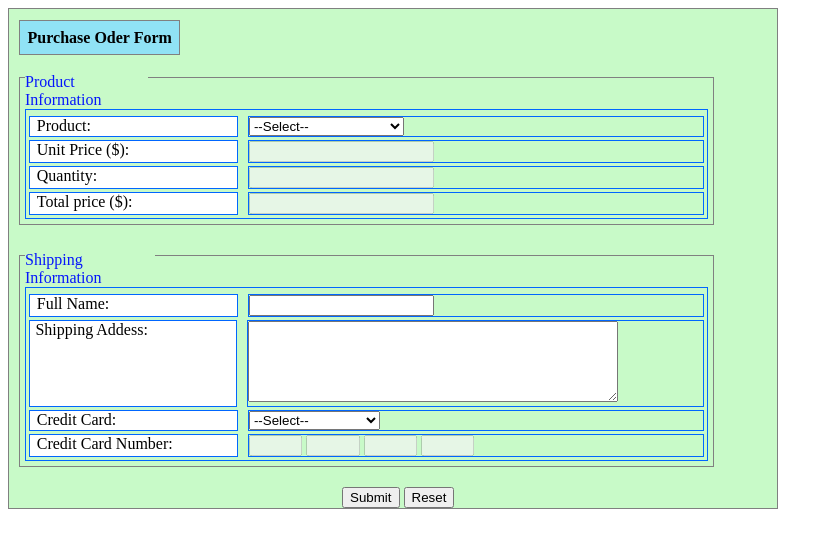
After one commit to maindariusvn/gioithieu1, a PHP site: page /payment.html in a window 1280 px wide. The commit adds this page. Shown: the top 548 px of the page, without its empty margins (0-833 px from the left). Run offline with PHP 8.4, Linux system fonts and the light colour scheme.

Commit message:
Add files via upload

```diff
--- /dev/null
+++ b/payment.html
@@ -0,0 +1,199 @@
+<!DOCTYPE html>
+<html>
+<head>
+	<title>Payment</title>
+	<meta charset="utf-8">
+	<style type="text/css">
+		.total{
+			background-color: #c8fac8;
+			width: 60%;
+			border: 1px grey solid;
+			padding-top: 20px;
+			padding-left: 10px;
+		}
+
+		.header{
+			background-color:  #90e2f5;
+			border: thin grey solid;
+			margin-top: 10px;
+			width: 18%;
+			padding: 1%;
+		}
+
+		.main_one{
+			width: 90%;
+			border: grey 1px solid;
+			padding: 5px;
+			margin-top: 30px;
+		}
+		.main_two{
+			width: 90%;
+			border: grey 1px solid;
+			padding: 5px;
+			margin-top: 30px;
+		}
+
+		.row{
+			display: flex;
+			border: #0066ff
+			padding: 2px;
+			margin-top: 3px;
+		}
+
+		.row_select{
+			margin-left: 10px;
+		}
+
+		.row_fill{
+			margin-left: 10px;
+			width: 20%;
+		}
+
+		.changecolor:focus{
+			background-color: yellow;
+		}
+	</style>
+</head>
+<body>
+	<div class="total">
+		<form>
+		<b class="header">Purchase Oder Form</b>
+		<div class="main_one">
+			<div style="margin-top: -10px; background-color: #c8fac8; width: 18%; color: #0516fc">Product Information</div>
+			<div style="border: 1px solid #0066ff; padding: 3px;">
+				<div class="row">
+					<div style="width: 30%; border: 1px solid #0066ff; padding-left: 1%; background-color: white">Product:</div>
+					<div style="width: 68%; border: 1px solid #0066ff; margin-left: 10px;">
+						<select required class="row_select, changecolor" id="product" onchange="changeProduct()" onchange="update_TotalPrice()">
+						<option value="">--Select--</option>
+						<option value="Comfort Sleeper">Comfort Sleeper</option>
+						<option value="Morgan Kids Bed">Morgan Kids Bed</option>
+						<option value="Entertainment Cabinet">Entertainment Cabinet</option>
+						</select>
+					</div>
+				</div>
+
+				<div class="row">
+					<div style="width: 30%; border: 1px solid #0066ff; padding-left: 1%; background-color: white">Unit Price ($):</div>
+					<div style="width: 68%; border: 1px solid #0066ff; margin-left: 10px;">
+						<input disabled required  class="row_fill, changecolor" type="number" name="" id="price">
+					</div>
+				</div>
+
+				<div class="row">
+					<div style="width: 30%; border: 1px solid #0066ff; padding-left: 1%; background-color: white">Quantity:</div>
+					<div style="width: 68%; border: 1px solid #0066ff; margin-left: 10px;">
+						<input disabled required  class="row_fill, changecolor" type="number" name="" id="quantity" onkeyup="update_TotalPrice()">
+					</div>
+				</div>
+
+				<div class="row">
+					<div style="width: 30%; border: 1px solid #0066ff; padding-left: 1%; background-color: white">Total price ($):</div>
+					<div style="width: 68%; border: 1px solid #0066ff; margin-left: 10px;">
+						<input disabled required  class="row_fill, changecolor" type="number" name="" id="total_Price" >
+					</div>
+				</div>
+
+			</div>
+		</div>
+
+		<div class="main_two">
+			<div style="margin-top: -10px; background-color: #c8fac8; width: 19%; color: #0516fc">Shipping Information</div>
+			<div style="border: 1px solid #0066ff; padding: 3px;">
+				<div class="row">
+					<div style="width: 30%; border: 1px solid #0066ff; background-color: white; padding-left: 1%">Full Name:</div>
+					<div style="width: 68%; border: 1px solid #0066ff; margin-left: 10px;">
+						<input required  class="row_fill, changecolor" type="text" name="">
+					</div>
+				</div>
+
+				<div class="row">
+					<div style="width: 30%; border: 1px solid #0066ff; background-color: white; padding-left: 0.8%">Shipping Addess:</div>
+					<div style="width: 68%; border: 1px solid #0066ff; margin-left: 1.5%">
+						<textarea class="changecolor" required  rows="5" style="width:80%"></textarea>
+					</div>
+				</div>
+
+				<div class="row">
+					<div style="width: 30%; border: 1px solid #0066ff; background-color: white; padding-left: 1%">Credit Card:</div>
+					<div style="width: 68%; border: 1px solid #0066ff; margin-left: 10px;">
+						<select required  class="row_select, changecolor" onchange="update_CreditCard()">
+						<option>--Select--</option>
+						<option>Visa</option>
+						<option>Master Card</option>
+						<option>American Express</option>
+						</select>
+					</div>
+				</div>
+
+				<div class="row">
+					<div style="width: 30%; border: 1px solid #0066ff; background-color: white; padding-left: 1%">Credit Card Number:</div>
+					<div style="width: 68%; border: 1px solid #0066ff; margin-left: 10px;">
+						<input id="Card1" disabled style="width: 10%" class="changecolor" required  class="row_fill" type="number" name="" pattern="[0-9]{1,4}">
+						<input id="Card2" disabled style="width: 10%"class="changecolor" required  class="row_fill" type="number" name="" pattern="[0-9]{1,4}">
+						<input id="Card3" disabled style="width: 10%"class="changecolor" required  class="row_fill" type="number" name="" pattern="[0-9]{1,4}">
+						<input id="Card4" disabled style="width: 10%" class="changecolor" required  class="row_fill" type="number" name="" pattern="[0-9]{1,4}">
+					</div>
+				</div>
+
+			</div>
+		</div>
+
+		<div style="text-align: center; margin-top: 20px;">
+			<button type="Submit">Submit</button>
+			<button type="Reset">Reset</button>
+		</div>
+		</form>
+	</div>
+
+<script type="text/javascript">
+
+var productList = {
+	"Comfort Sleeper": "650",
+	"Morgan Kids Bed": "975",
+	"Entertainment Cabinet": "480"
+}
+
+
+	function changeProduct(){
+		document.getElementById('quantity').disabled = false
+		var product = document.getElementById('product').value
+		switch(product){
+			case '':
+				document.getElementById('price').value = 0
+				document.getElementById('quantity').value = 0
+				document.getElementById('total_Price').value = 0
+
+			case 'Comfort Sleeper':
+				document.getElementById('price').value = 650
+				break;
+
+			case 'Morgan Kids Bed':
+				document.getElementById('price').value = 975
+				break;
+
+			case 'Entertainment Cabinet':
+				document.getElementById('price').value = 480
+				break;
+		}
+	}
+
+ function update_TotalPrice(){
+ 	var price = document.getElementById('price').value
+ 	var quantity = document.getElementById('quantity').value
+ 	totalPrice = price * quantity
+ 	document.getElementById('total_Price').value = totalPrice
+ }
+
+function update_CreditCard(){
+	document.getElementById('Card1').disabled = false
+	document.getElementById('Card2').disabled = false
+	document.getElementById('Card3').disabled = false
+	document.getElementById('Card4').disabled = false
+
+}
+
+</script>
+
+</body>
+</html>
```
Also changed, not shown: function.html (added, +29 -0 lines), quanlihocsinh20.html (added, +224 -0 lines), vaytien.html (added, +125 -0 lines), index.php (line endings or trailing spaces).
